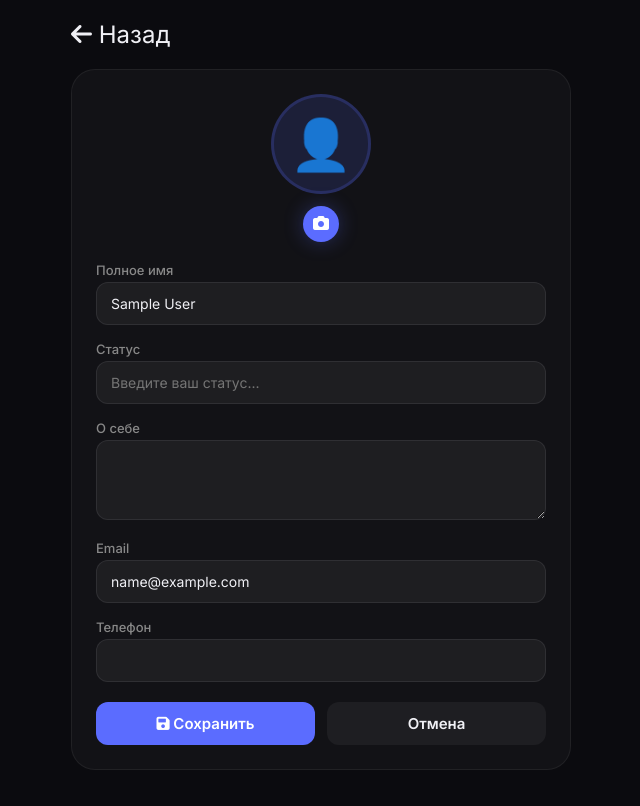
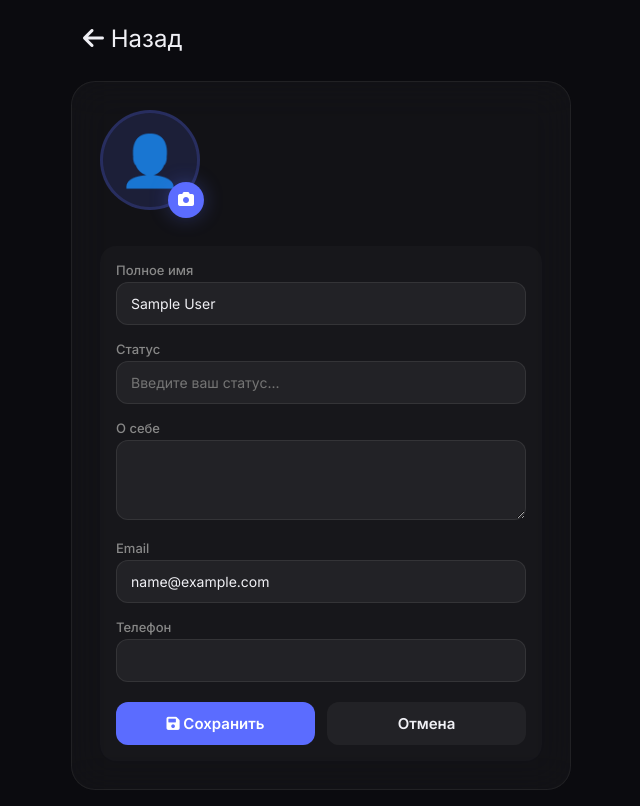
Before and after one commit to sklionagrex-cpu/sklayy, a Flask app: page /profile/edit in a window 1280 px wide. Shown: the whole page, without its empty margins (319-959 px from the left). Before the commit the page ends 770 px from the top, so only its background shows below. Run offline with Flask 3, Linux system fonts and the light colour scheme; the visitor is signed in with stand-in values (Sample User, id 1); data comes from the database, SQL or seed files in the repository.

Commit message:
часть6: редактор профиля

```diff
--- a/templates/edit_profile.html
+++ b/templates/edit_profile.html
@@ -1,131 +1,103 @@
 <!DOCTYPE html>
-<html>
+<html lang="ru">
 <head>
   <meta charset="UTF-8">
   <meta name="viewport" content="width=device-width, initial-scale=1.0">
-  <title>Sklay - Edit Profile</title>
+  <title>Sklay - Редактировать профиль</title>
   <link rel="stylesheet" href="/static/css/profile.css">
   <link rel="stylesheet" href="https://cdnjs.cloudflare.com/ajax/libs/font-awesome/6.0.0-beta3/css/all.min.css">
   <link href="https://fonts.googleapis.com/css2?family=Inter:opsz,wght@14..32,400;14..32,500;14..32,600;14..32,700&display=swap" rel="stylesheet">
   <style>
-    body { background: #0b0b0f; color: #f0f0f5; font-family: 'Inter', sans-serif; padding: 20px; }
-    .container { max-width: 500px; margin: 0 auto; }
-    .back { color: #f0f0f5; font-size: 24px; text-decoration: none; display: inline-block; margin-bottom: 20px; }
-    .card { background: rgba(255,255,255,0.03); border-radius: 24px; padding: 24px; border: 1px solid rgba(255,255,255,0.06); }
-    .avatar-wrap { text-align: center; margin-bottom: 20px; }
-    .avatar { width: 100px; height: 100px; border-radius: 50%; background: rgba(91,108,255,0.15); margin: 0 auto 12px; display: flex; align-items: center; justify-content: center; font-size: 50px; overflow: hidden; border: 3px solid rgba(91,108,255,0.2); }
-    .avatar img { width: 100%; height: 100%; object-fit: cover; }
-    .avatar-btn { background: #5B6CFF; border: none; color: #fff; width: 36px; height: 36px; border-radius: 50%; cursor: pointer; font-size: 16px; box-shadow: 0 0 20px rgba(91,108,255,0.3); transition: all 0.3s; }
-    .avatar-btn:hover { transform: scale(1.1); }
-    .field { margin-bottom: 16px; }
-    .field label { display: block; color: #888; font-size: 13px; margin-bottom: 4px; font-weight: 500; }
-    .field input, .field textarea { width: 100%; padding: 12px 14px; background: rgba(255,255,255,0.05); border: 1px solid rgba(255,255,255,0.08); border-radius: 12px; color: #f0f0f5; font-family: 'Inter', sans-serif; font-size: 14px; outline: none; transition: all 0.3s; box-sizing: border-box; }
-    .field input:focus, .field textarea:focus { border-color: #5B6CFF; background: rgba(255,255,255,0.08); }
-    .field textarea { resize: vertical; min-height: 80px; }
-    .actions { display: flex; gap: 12px; margin-top: 20px; }
-    .actions .btn-primary, .actions .btn-secondary { flex: 1; padding: 12px; border-radius: 12px; font-weight: 600; font-size: 15px; border: none; cursor: pointer; font-family: 'Inter', sans-serif; text-align: center; transition: all 0.3s; text-decoration: none; }
-    .actions .btn-primary { background: #5B6CFF; color: #fff; }
-    .actions .btn-primary:hover { transform: scale(1.02); box-shadow: 0 0 20px rgba(91,108,255,0.3); }
-    .actions .btn-secondary { background: rgba(255,255,255,0.05); color: #f0f0f5; display: flex; align-items: center; justify-content: center; }
-    .actions .btn-secondary:hover { background: rgba(255,255,255,0.1); }
-    #avatarInput { display: none; }
-    .loading { opacity: 0.5; pointer-events: none; }
+    body { background: #0b0b0f; color: #f0f0f5; font-family: 'Inter', sans-serif; padding: 16px; min-height: 100vh; display: flex; align-items: center; justify-content: center; margin: 0; }
+    .edit-container { max-width: 500px; width: 100%; margin: 0 auto; }
+    .back-btn { color: #f0f0f5; text-decoration: none; font-size: 24px; display: inline-block; margin-bottom: 20px; }
+    .back-btn:hover { color: #5B6CFF; }
+    .edit-card { background: rgba(255,255,255,0.03); backdrop-filter: blur(20px); border-radius: 24px; padding: 28px; border: 1px solid rgba(255,255,255,0.06); }
+    .avatar-section { text-align: center; margin-bottom: 24px; }
+    .avatar-circle { width: 100px; height: 100px; border-radius: 50%; background: rgba(91,108,255,0.15); display: flex; align-items: center; justify-content: center; font-size: 50px; margin: 0 auto 12px; overflow: hidden; border: 3px solid rgba(91,108,255,0.2); }
+    .avatar-circle img { width: 100%; height: 100%; object-fit: cover; }
+    .avatar-edit { background: #5B6CFF; border: none; color: #fff; width: 36px; height: 36px; border-radius: 50%; cursor: pointer; font-size: 16px; box-shadow: 0 0 20px rgba(91,108,255,0.3); transition: all 0.3s; }
+    .avatar-edit:hover { transform: scale(1.1); }
+    .edit-row { margin-bottom: 16px; }
+    .edit-row label { display: block; color: #888; font-size: 13px; margin-bottom: 4px; font-weight: 500; }
+    .edit-row input, .edit-row textarea { width: 100%; padding: 12px 14px; background: rgba(255,255,255,0.05); border: 1px solid rgba(255,255,255,0.08); border-radius: 12px; color: #f0f0f5; font-family: 'Inter', sans-serif; font-size: 14px; outline: none; transition: all 0.3s; box-sizing: border-box; }
+    .edit-row input:focus, .edit-row textarea:focus { border-color: #5B6CFF; background: rgba(255,255,255,0.08); }
+    .edit-row textarea { resize: vertical; min-height: 80px; }
+    .edit-buttons { display: flex; gap: 12px; margin-top: 20px; }
+    .edit-buttons .btn-primary, .edit-buttons .btn-secondary { flex: 1; padding: 12px; border-radius: 12px; font-weight: 600; font-size: 15px; border: none; cursor: pointer; font-family: 'Inter', sans-serif; text-align: center; transition: all 0.3s; text-decoration: none; }
+    .edit-buttons .btn-primary { background: #5B6CFF; color: #fff; }
+    .edit-buttons .btn-primary:hover { transform: scale(1.02); box-shadow: 0 0 20px rgba(91,108,255,0.3); }
+    .edit-buttons .btn-secondary { background: rgba(255,255,255,0.05); color: #f0f0f5; display: flex; align-items: center; justify-content: center; }
+    .edit-buttons .btn-secondary:hover { background: rgba(255,255,255,0.1); }
+    .upload-status { color: #888; font-size: 13px; margin-top: 8px; text-align: center; }
   </style>
 </head>
 <body>
-<div class="container">
-  <a href="/app" class="back"><i class="fas fa-arrow-left"></i> Назад</a>
-  <div class="card">
-    <div class="avatar-wrap">
-      <div class="avatar" id="avatarDisplay">
+<div class="edit-container">
+  <a href="/app" class="back-btn"><i class="fas fa-arrow-left"></i> Назад</a>
+  <div class="edit-card">
+    <div class="avatar-section">
+      <div class="avatar-circle" id="avatarDisplay">
         {% if user.avatar and user.avatar.startswith('/static/uploads/') %}
           <img src="{{ user.avatar }}" alt="Avatar">
         {% else %}
           {{ user.avatar or '👤' }}
         {% endif %}
       </div>
-      <button class="avatar-btn" onclick="document.getElementById('avatarInput').click()"><i class="fas fa-camera"></i></button>
-      <input type="file" id="avatarInput" accept="image/*" onchange="uploadAvatar(this)">
-      <div id="uploadStatus" style="color:#888;font-size:13px;margin-top:8px;"></div>
+      <button class="avatar-edit" onclick="document.getElementById('avatarInput').click()"><i class="fas fa-camera"></i></button>
+      <input type="file" id="avatarInput" accept="image/*" style="display:none" onchange="uploadAvatar(this)">
+      <div class="upload-status" id="uploadStatus"></div>
     </div>
-
-    <div class="field">
+    <div class="edit-group">
+      <div class="edit-row">
         <label>Полное имя</label>
         <input type="text" id="edit-full_name" value="{{ user.full_name or '' }}">
       </div>
-    <div class="field">
+      <div class="edit-row">
         <label>Статус</label>
         <input type="text" id="edit-status" value="{{ user.status or '' }}" placeholder="Введите ваш статус...">
       </div>
-    <div class="field">
+      <div class="edit-row">
         <label>О себе</label>
         <textarea id="edit-bio" rows="3">{{ user.bio or '' }}</textarea>
       </div>
-    <div class="field">
+      <div class="edit-row">
         <label>Email</label>
         <input type="email" id="edit-email" value="{{ user.email or '' }}">
       </div>
-    <div class="field">
+      <div class="edit-row">
         <label>Телефон</label>
         <input type="tel" id="edit-phone" value="{{ user.phone or '' }}">
       </div>
-
-    <div class="actions">
+      <div class="edit-buttons">
         <button class="btn-primary" onclick="saveProfile()"><i class="fas fa-save"></i> Сохранить</button>
         <a href="/app" class="btn-secondary">Отмена</a>
       </div>
     </div>
   </div>
-
+</div>
 <script>
 function uploadAvatar(input) {
   const file = input.files[0];
   const status = document.getElementById('uploadStatus');
-
-  if (!file) {
-    status.textContent = '❌ Файл не выбран';
-    return;
-  }
-
-  if (file.size > 5 * 1024 * 1024) {
-    status.textContent = '❌ Файл слишком большой (макс. 5MB)';
-    input.value = '';
-    return;
-  }
-
-  if (!file.type.startsWith('image/')) {
-    status.textContent = '❌ Можно загружать только изображения';
-    input.value = '';
-    return;
-  }
-
+  if (!file) { status.textContent = '❌ Файл не выбран'; return; }
+  if (file.size > 5 * 1024 * 1024) { status.textContent = '❌ Файл слишком большой (макс. 5MB)'; input.value = ''; return; }
+  if (!file.type.startsWith('image/')) { status.textContent = '❌ Можно загружать только изображения'; input.value = ''; return; }
   status.textContent = '⏳ Загрузка...';
-
   const formData = new FormData();
   formData.append('avatar', file);
-
-  fetch('/api/upload_avatar', {
-    method: 'POST',
-    body: formData
-  })
+  fetch('/api/upload_avatar', { method: 'POST', body: formData })
     .then(res => res.json())
     .then(data => {
       if (data.url) {
-      const avatarDisplay = document.getElementById('avatarDisplay');
-      avatarDisplay.innerHTML = `<img src="${data.url}?t=${Date.now()}" alt="Avatar">`;
+        document.getElementById('avatarDisplay').innerHTML = `<img src="${data.url}?t=${Date.now()}" alt="Avatar">`;
         status.textContent = '✅ Аватар обновлён!';
-      // Обновляем страницу через 1 секунду, чтобы показать изменения
-      setTimeout(() => {
-        location.reload();
-      }, 1000);
+        setTimeout(() => location.reload(), 800);
       } else {
         status.textContent = '❌ ' + (data.error || 'Неизвестная ошибка');
       }
     })
-  .catch(err => {
-    status.textContent = '❌ Ошибка загрузки: ' + err;
-  });
-
+    .catch(err => { status.textContent = '❌ Ошибка загрузки: ' + err; });
   input.value = '';
 }
 
@@ -137,7 +109,6 @@ function saveProfile() {
     email: document.getElementById('edit-email').value,
     phone: document.getElementById('edit-phone').value
   };
-
   fetch('/api/profile', {
     method: 'PUT',
     headers: { 'Content-Type': 'application/json' },
@@ -148,9 +119,7 @@ function saveProfile() {
     alert('✅ Профиль обновлён!');
     window.location.href = '/app';
   })
-  .catch(err => {
-    alert('❌ Ошибка обновления: ' + err);
-  });
+  .catch(err => { alert('❌ Ошибка обновления: ' + err); });
 }
 </script>
 </body>
```
Lines whose indentation alone changed are shown as unchanged.
